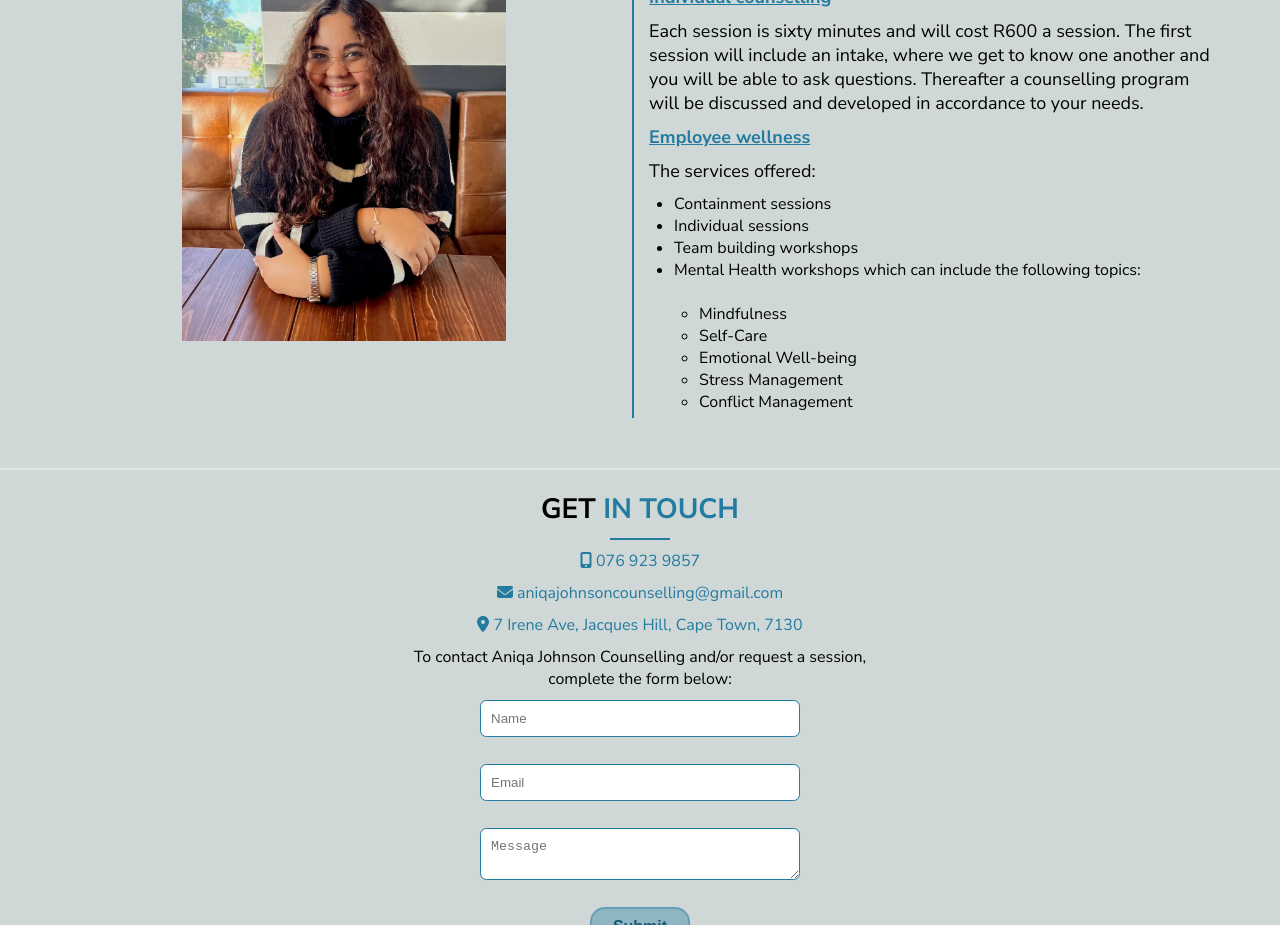
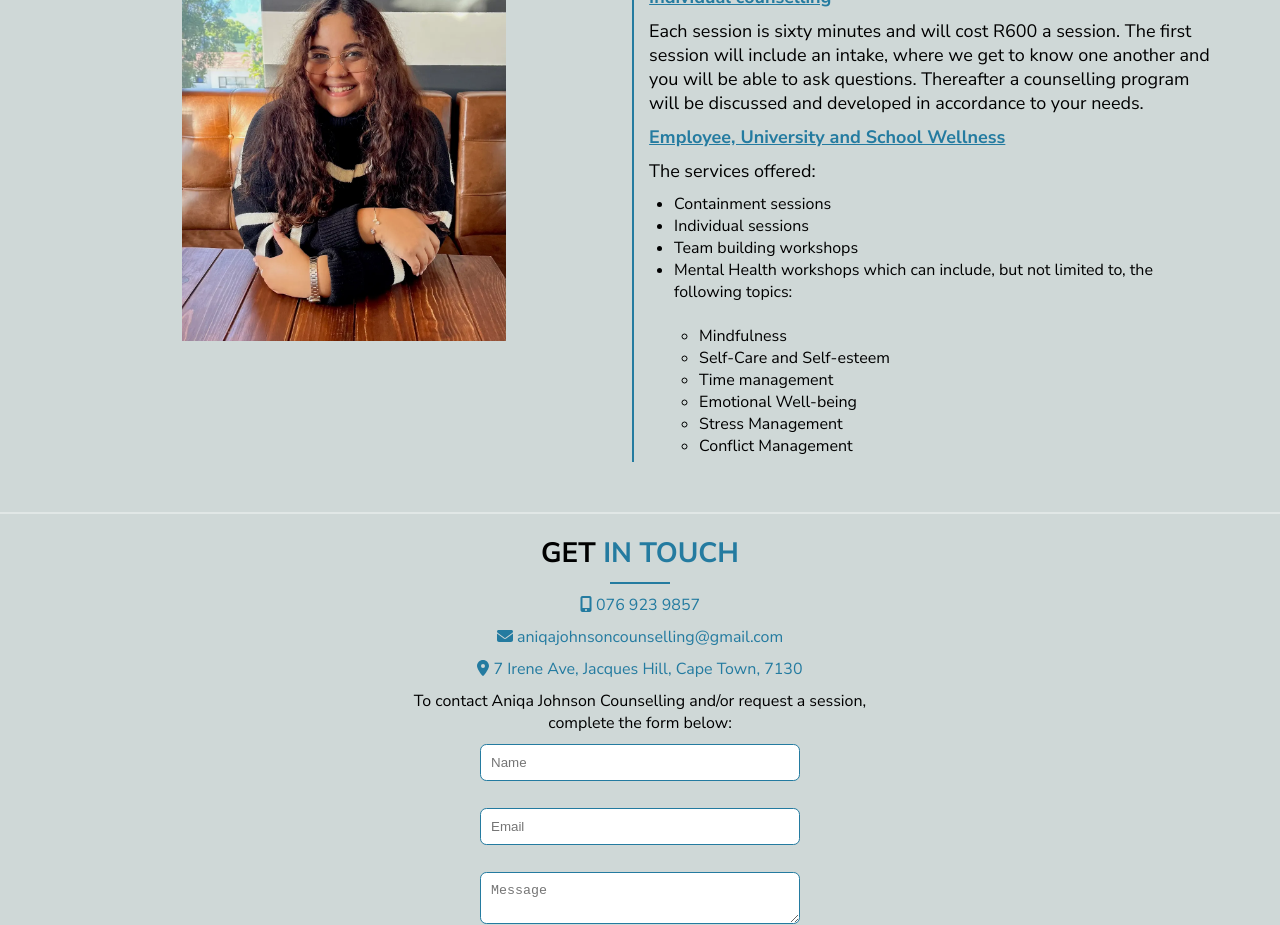
Before and after one commit to darrenpatricknelson/AniqaJohnson, a React (Create React App) app: page / in a window 1280 px wide. Shown: the part 1220-2145 px from the top of the page. Built offline with nearby package versions, Linux system fonts and the light colour scheme.

Commit message:
RE: Update to Employee wellness section

```diff
--- a/src/components/Details.jsx
+++ b/src/components/Details.jsx
@@ -44,7 +44,7 @@ const Details = () => {
                 <p>Each session is sixty minutes and will cost R600 a session. The first session will include an intake,
                     where we get to know one another and you will be able to ask questions. Thereafter a counselling
                     program will be discussed and developed in accordance to your needs.</p>
-                <p className="sub-heading"><strong><u>Employee wellness</u></strong></p>
+                <p className="sub-heading"><strong><u>Employee, University and School Wellness</u></strong></p>
                 <p>The services offered: </p>
                 <ul className='list-level-1'>
                     <li>Containment sessions
@@ -53,12 +53,14 @@ const Details = () => {
                     </li>
                     <li>Team building workshops
                     </li>
-                    <li>Mental Health workshops which can include the following topics:
+                    <li>Mental Health workshops which can include, but not limited to, the following topics:
                         <br />
                         <br />
                         <ul className='list-level-1'>
                             <li>Mindfulness</li>
-                            <li>Self-Care
+                            <li>Self-Care and Self-esteem
+                            </li>
+                            <li>Time management
                             </li>
                             <li>Emotional Well-being
                             </li>
```
